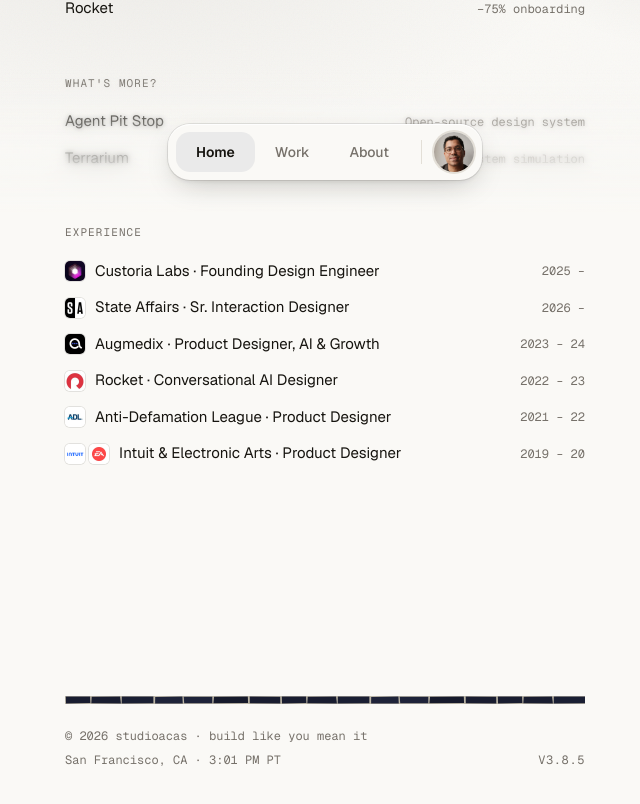
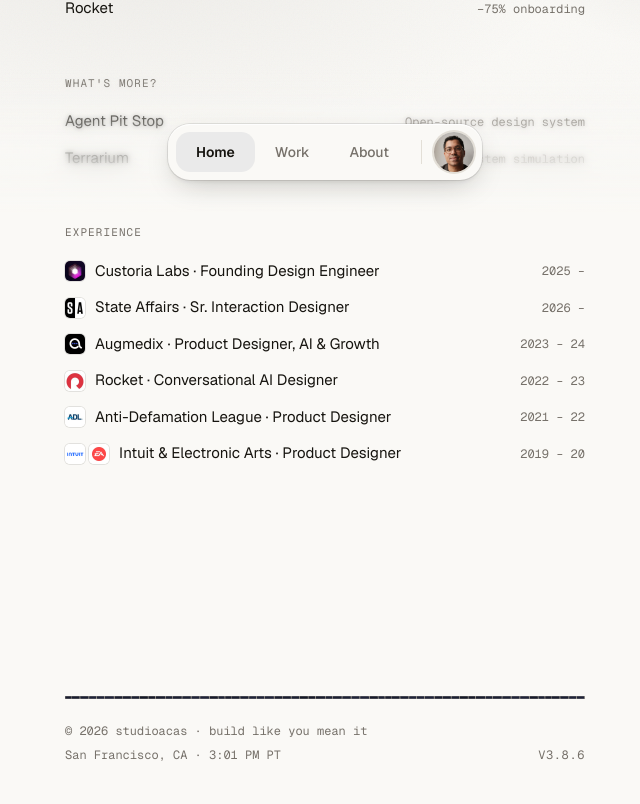
Before and after one commit to acaspx/portfolio-chops, a Next.js app: page / in a window 1280 px wide. Shown: the part 588-1392 px from the top of the page, without its empty margins (315-955 px from the left). Built offline with nearby package versions, Linux system fonts and the light colour scheme.

Commit message:
Footer tile rule: thin tiles matching the nameplate frame

```diff
--- a/components/TileRule.tsx
+++ b/components/TileRule.tsx
@@ -6,7 +6,9 @@
  * corners and glaze vary a little, the way hand-set pieces do.
  */
 
-const H = 8; // strip height, px
+// Sized like the nameplate's outer frame course on screen: 3px tall tiles,
+// about 8px long, with a hairline of grout.
+const H = 3; // strip height, px
 const GROUT = "#bcb6a6";
 // glazes around the nameplate's frame colour (#191d30)
 const GLAZES = ["#161a2b", "#191d30", "#1c2136", "#1a1f33", "#141827", "#1e2339"];
@@ -17,18 +19,18 @@ function strip() {
     seed = (seed * 16807) % 2147483647;
     return seed / 2147483647;
   };
-  const W = 216; // one repeat; tiles are laid to fill it exactly
-  const gap = 1.4;
+  const W = 160; // one repeat; tiles are laid to fill it exactly
+  const gap = 0.6;
   const lengths: number[] = [];
   let total = 0;
-  while (total < W - 30) {
-    const l = 22 + rand() * 10;
+  while (total < W - 8) {
+    const l = 6.5 + rand() * 3;
     lengths.push(l);
     total += l;
   }
   const k = W / total; // stretch so the repeat closes seamlessly
   let x = 0;
-  const j = () => (rand() - 0.5) * 0.9;
+  const j = () => (rand() - 0.5) * 0.35;
   const tiles = lengths
     .map((l, i) => {
       const x0 = x + gap / 2;
@@ -37,12 +39,12 @@ function strip() {
       const y0 = gap / 2;
       const y1 = H - gap / 2;
       const pts = [
-        [x0 + j(), y0 + j() * 0.6],
-        [x1 + j(), y0 + j() * 0.6],
-        [x1 + j(), y1 + j() * 0.6],
-        [x0 + j(), y1 + j() * 0.6],
+        [x0 + j(), y0],
+        [x1 + j(), y0],
+        [x1 + j(), y1],
+        [x0 + j(), y1],
       ]
-        .map(([a, b]) => `${a.toFixed(1)},${b.toFixed(1)}`)
+        .map(([a, b]) => `${a.toFixed(2)},${b.toFixed(2)}`)
         .join(" ");
       return `<polygon points='${pts}' fill='${GLAZES[(i * 7 + Math.floor(rand() * 3)) % GLAZES.length]}'/>`;
     })
@@ -63,8 +65,6 @@ export default function TileRule() {
         backgroundImage: url,
         backgroundSize: `${W}px ${H}px`,
         backgroundRepeat: "repeat-x",
-        // a faint glaze sheen, light off the top like the nameplate
-        boxShadow: "inset 0 1px 0 rgba(255,255,255,0.06)",
       }}
     />
   );
--- a/package.json
+++ b/package.json
@@ -1,6 +1,6 @@
 {
   "name": "anton-castro-portfolio",
-  "version": "3.8.5",
+  "version": "3.8.6",
   "private": true,
   "scripts": {
     "dev": "next dev",
```
Also changed, not shown: 1 other file (tests, documents, lock files or other folders).
